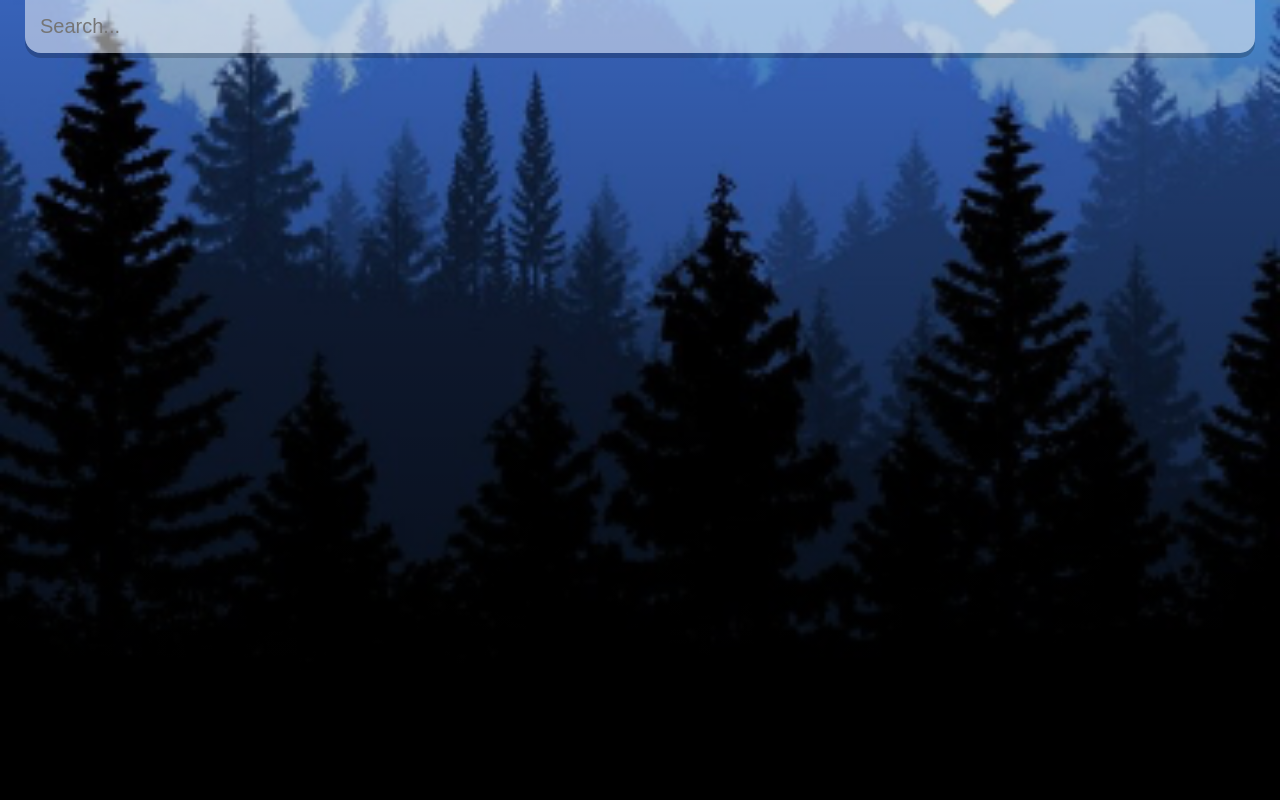
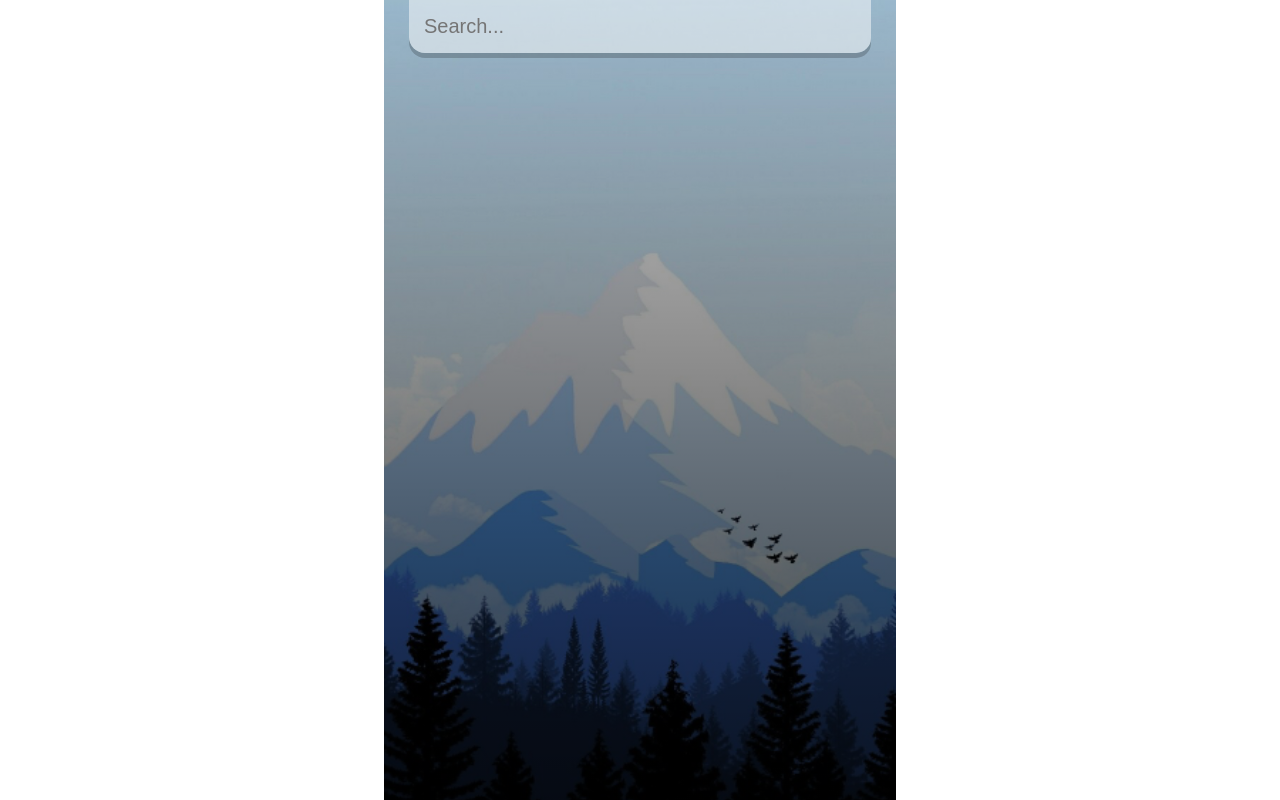
Before and after one commit to aselwilliams/weather-app-bg, a React (Create React App) app: page / in a window 1280 px wide. Built offline with nearby package versions, Linux system fonts and the light colour scheme.

Commit message:
media query added

```diff
--- a/src/App.js
+++ b/src/App.js
@@ -1,63 +1,92 @@
-import {useState, useEffect} from 'react'
-const api={
-  base:'http://api.openweathermap.org/data/2.5/',
-  key:'a835f9ccf88c2f0a8fc83735c26ec100'
-}
+import { useState, useEffect } from "react";
+const api = {
+  base: "http://api.openweathermap.org/data/2.5/",
+  key: "a835f9ccf88c2f0a8fc83735c26ec100",
+};
 
 function App() {
-  const [query, setQuery]=useState('')
-  const [weather, setWeather]=useState({})
+  const [query, setQuery] = useState("");
+  const [weather, setWeather] = useState({});
 
-  const search=(e)=>{
-    if(e.key==='Enter'){
+  const search = (e) => {
+    if (e.key === "Enter") {
       fetch(`${api.base}weather?q=${query}&units=metric&APPID=${api.key}`)
-      .then(res=>res.json())
-      .then(result=>{
-        setWeather(result);
-        setQuery('')
-        console.log(result)
-      })
+        .then((res) => res.json())
+        .then((result) => {
+          setWeather(result);
+          setQuery("");
+          console.log(result);
+        });
     }
-  }
+  };
 
+  const dateBuilder = (d) => {
+    let months = [
+      "January",
+      "Febuary",
+      "March",
+      "April",
+      "May",
+      "June",
+      "July",
+      "August",
+      "September",
+      "October",
+      "November",
+      "December",
+    ];
+    let days = [
+      "Sunday",
+      "Monday",
+      "Tuesday",
+      "Wednesday",
+      "Thursday",
+      "Friday",
+      "Saturday",
+    ];
+    let day = days[d.getDay()];
+    let date = d.getDate();
+    let month = months[d.getMonth()];
+    let year = d.getFullYear();
 
-  const dateBuilder=(d)=>{
-  let months=['January','Febuary','March', 'April','May','June','July','August','September','October','November','December'];
-  let days=['Sunday','Monday','Tuesday','Wednesday','Thursday','Friday','Saturday'];
-  let day=days[d.getDay()];
-  let date=d.getDate();
-  let month=months[d.getMonth()];
-  let year=d.getFullYear();
-
-  return `${day} ${date} ${month} ${year}`
-  }
+    return `${day} ${date} ${month} ${year}`;
+  };
   return (
-    <div className="app">
+    <div
+      className={
+        weather.main ? (weather.main.temp > 16 ? "app warm" : "app") : "app"
+      }
+    >
       <main>
-        <div className='search-box'>
-          <input type='text' className='search-bar' value={query} placeholder='Search...'
-          onKeyPress={search}
-          onChange={(e)=>setQuery(e.target.value)}/>
+        <div className="search-box">
+          <input
+            type="text"
+            className="search-bar"
+            value={query}
+            placeholder="Search..."
+            onKeyPress={search}
+            onChange={(e) => setQuery(e.target.value)}
+          />
         </div>
-        {(typeof weather.main!== 'undefined') ? (
+        {typeof weather.main !== "undefined" ? (
           <>
-            <div className='location-box'>
-          <div className='location'>{weather.name} City, {weather.sys.country}</div>
-          <div className='date'>{dateBuilder(new Date())}</div>
-        </div>
-        <div className='weather-box'>
-          <div className="temp">
-            {Math.round(weather.main.temp)}°C
-          </div>
-          <div className="weather">{weather.weather[0].main}</div>
-        </div>
+            <div className="location-box">
+              <div className="location">
+                {weather.name} City, {weather.sys.country}
+              </div>
+              <div className="date">{dateBuilder(new Date())}</div>
+            </div>
+            <div className="weather-box">
+              <div className="temp">{Math.round(weather.main.temp)}°C</div>
+              <div className="weather">{weather.weather[0].main}</div>
+            </div>
           </>
-        ) : ('')}
-
+        ) : (
+          ""
+        )}
       </main>
-
     </div>
   );
 }
 
-export default App
+export default App;
--- a/src/index.css
+++ b/src/index.css
@@ -1,92 +1,127 @@
-*{
-  margin:0;
+* {
+  margin: 0;
   padding: 0;
   box-sizing: border-box;
 }
 
-body{
-  font-family: Arial, Helvetica, sans-serif,sens-serif;
+body {
+  font-family: Arial, Helvetica, sans-serif, sens-serif;
+  margin:auto;
+  min-height: 100vh;
+  /* width: 40%; */
 }
 
-.app{
-  background-image: url('./assets/cold-bg.jpeg');
+.app {
+  background-image: url("./assets/cold-bg.jpeg");
   background-size: cover;
-  background-position: bottom;
-  transition:0.4 ease-out;
+  object-fit:contain;
+  background-position: top;
+  transition: 0.4 ease-in;
 }
 
-.app.warm{
-  background-image:url('./assets/warm-bg.jpeg');
+.app.warm {
+  background-image: url("./assets/warm-bg.jpeg");
 }
-main{
+main {
   min-height: 100vh;
-  background-image: linear-gradient(to bottom, rgba(0,0,0,0.2),rgba(0,0,0,0.75));
-  padding:25px;
+  /* width: 40vw; */
+  background-image: linear-gradient(
+    to bottom,
+    rgba(0, 0, 0, 0.2),
+    rgba(0, 0, 0, 0.75)
+  );
+  padding: 25px;
 }
-.search-box{
+.search-box {
   width: 100%;
-  margin:0 0 75px;
+  margin: 0 0 75px;
 }
-.search-box .search-bar{
-  display:block;
+.search-box .search-bar {
+  display: block;
   width: 100%;
   padding: 15px;
 
   appearance: none;
-  background:none;
-  border:none;
-  outline:none;
+  background: none;
+  border: none;
+  outline: none;
 
-  background-color:rgba(255, 255, 255, 0.5);
+  background-color: rgba(255, 255, 255, 0.5);
   border-radius: 0px 0px 15px 16px;
   margin-top: -25px;
 
-  box-shadow: 0px 5px rgba(0,0,0,0.2);
+  box-shadow: 0px 5px rgba(0, 0, 0, 0.2);
 
-  color:#313131;
-  font-size:20px;
-  transition:0.4s ease;
+  color: #313131;
+  font-size: 20px;
+  transition: 0.4s ease;
 }
-.search-box .search-bar:focus{
-  background-color:rgba(255,255,255,0.75);
+.search-box .search-bar:focus {
+  background-color: rgba(255, 255, 255, 0.75);
 }
-.location-box .location{
-  color:#fff;
+.location-box .location {
+  color: #fff;
   font-size: 32px;
-  font-weight:500;
+  font-weight: 500;
   text-align: center;
-  text-shadow: 3px 3px rgba(50,50,70,0.5);
+  text-shadow: 3px 3px rgba(50, 50, 70, 0.5);
 }
-.location-box .date{
-  color:#fff;
-  font-size:20px;
-  font-weight:300;
-  text-align:center;
-  text-shadow: 2px 2px rgba(50,50,70,0.5);
+.location-box .date {
+  color: #fff;
+  font-size: 20px;
+  font-weight: 300;
+  text-align: center;
+  text-shadow: 2px 2px rgba(50, 50, 70, 0.5);
 }
-.weather-box{
+.weather-box {
   text-align: center;
 }
-.weather-box .temp{
-  position:relative;
-  display:inline-block;
-  margin:30px auto;
-  background-color:rgba(255, 255, 255,0.2);
+.weather-box .temp {
+  position: relative;
+  display: inline-block;
+  margin: 30px auto;
+  background-color: rgba(255, 255, 255, 0.2);
   border-radius: 16px;
 
-  padding:15px 25px;
+  padding: 15px 25px;
 
-  color:#fff;
-  font-size:102px;
-  font-weight:900;
+  color: #fff;
+  font-size: 102px;
+  font-weight: 900;
 
-  text-shadow:3px 5px rgba(50,50,70,0.5);
-  text-align:center;
-  box-shadow:3px 6px rgba(0,0,0,0.2);
+  text-shadow: 3px 5px rgba(50, 50, 70, 0.5);
+  text-align: center;
+  box-shadow: 3px 6px rgba(0, 0, 0, 0.2);
 }
-.weather-box .weather{
-  color:#fff;
+.weather-box .weather {
+  color: #fff;
   font-size: 48px;
   font-weight: 700;
-  text-shadow: 3px 3px rgba(50,50,70,0.5);
+  text-shadow: 3px 3px rgba(50, 50, 70, 0.5);
 }
+
+@media only screen and (min-width: 600px) {
+  body {
+    min-height: 100vh;
+    width: 80%;
+  }
+}
+
+@media only screen and (min-width: 768px) {
+  body {
+    min-height: 100vh;
+    width: 70%;
+  }
+}
+@media only screen and (min-width: 1002px) {
+  body {
+    min-height: 100vh;
+    width: 50%;
+  }
+}
+@media only screen and (min-width: 1200px) {
+  body {
+    min-height: 100vh;
+    width: 40%;
+  }
+}
```
